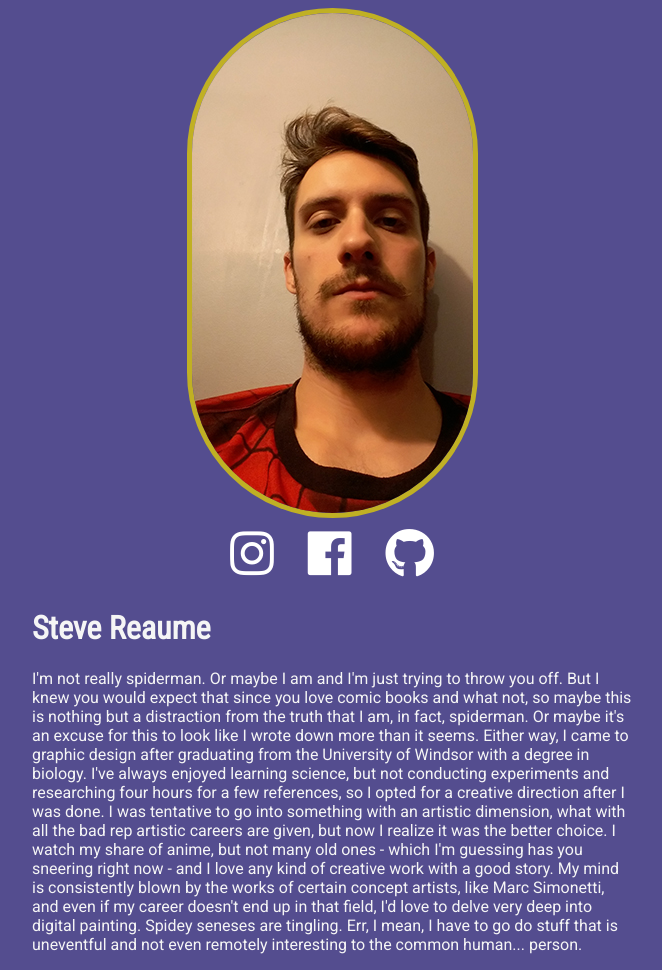
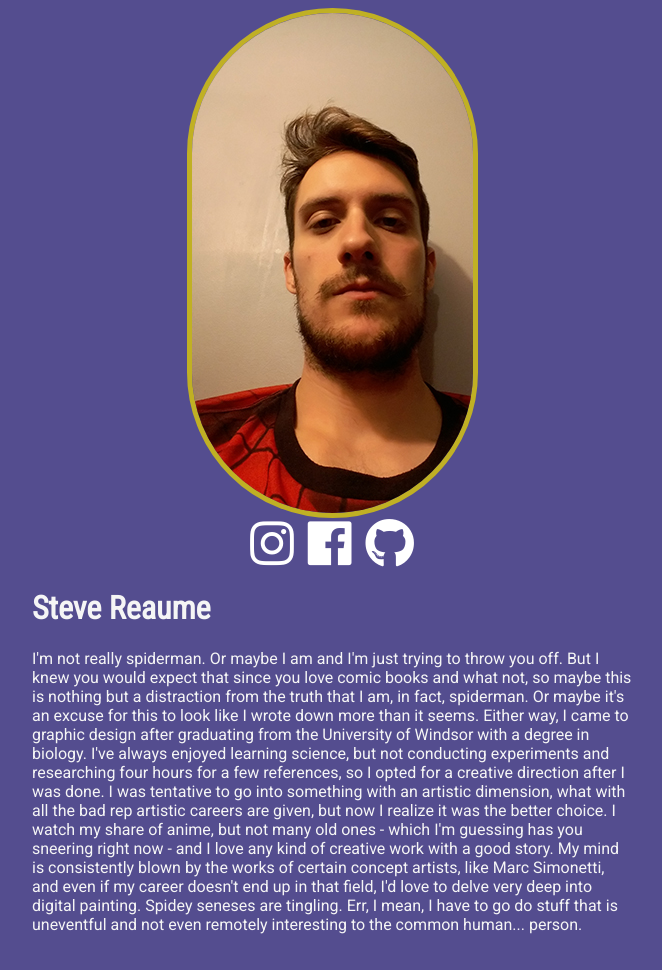
Before and after one commit to SteveReaume/My-site, a Jekyll site: the page built from index.html, in a window 1280 px wide. Shown: the whole page, without its empty margins (308-970 px from the left). Built offline with Jekyll 4.4.1, drawn with Linux system fonts in a browser that asks for light colours; nearby versions of some CDN libraries.

Commit message:
Update mystyle.scss

```diff
--- a/assets/css/mystyle.scss
+++ b/assets/css/mystyle.scss
@@ -31,11 +31,13 @@ img {
     display: block;
     margin:0 auto;
 }
+.icons {
+    top:10px;
+}
 
 i {
     font-size:50px;
     color:white;
-    padding:10px;
 }
 
 ul {
```
